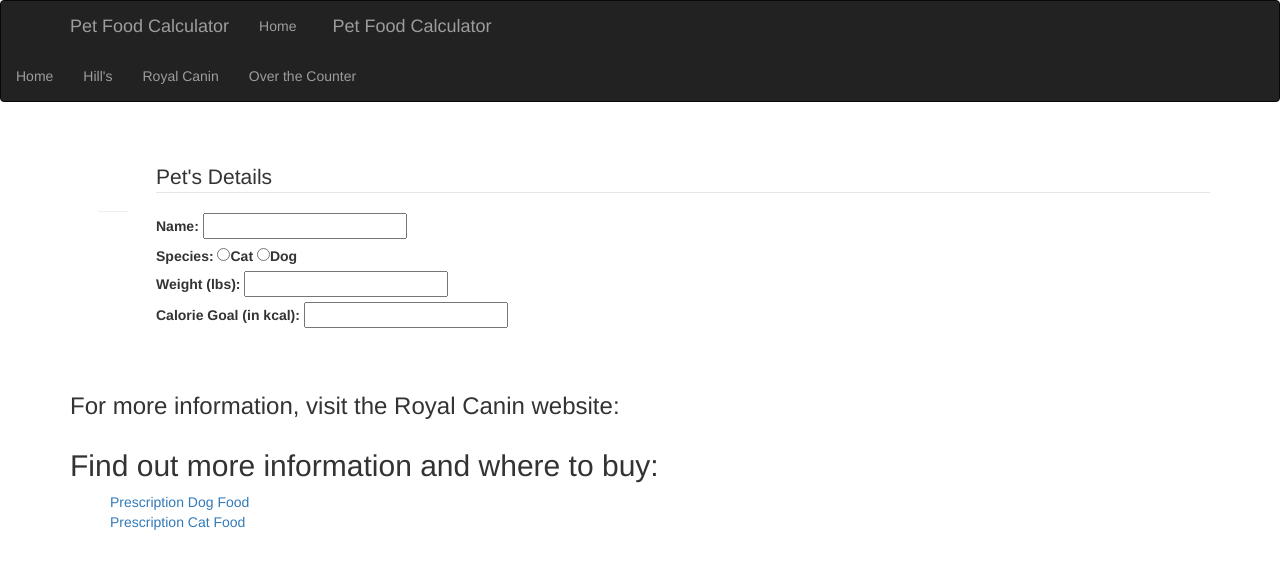
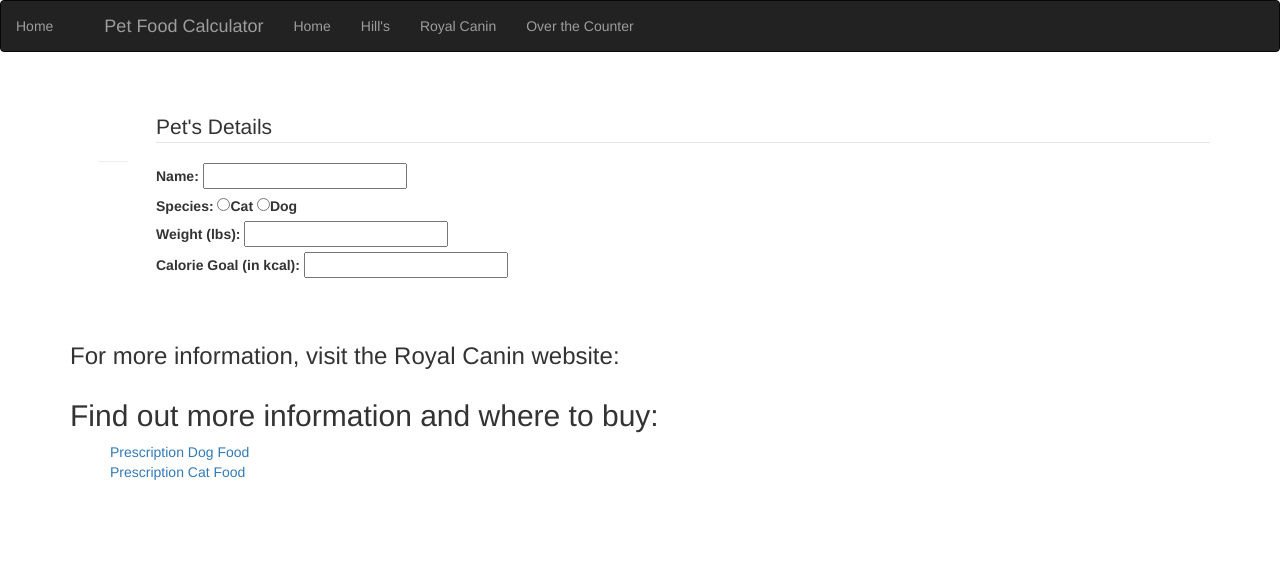
Before and after one commit to colburnh/colburnh.github.io, a plain HTML site: page rc.html in a window 1280 px wide. Drawn offline with nearby package versions, Linux system fonts and the light colour scheme.

Commit message:
Update rc.html

```diff
--- a/rc.html
+++ b/rc.html
@@ -12,21 +12,17 @@
 <body>
     <!-- menu bar -->
     <nav class="navbar navbar-inverse navbar-fixed">
-        <div class="container">
-        <div class="navbar-header">
-            <a class="navbar-brand" href="home.html">Pet Food Calculator</a>
-        </div>
         <ul class="nav navbar-nav">
             <li><a href="home.html">Home</a></li>
             <a class="navbar-brand" href="index.html">Pet Food Calculator</a>
-        </div>
+
         <ul class="nav navbar-nav">
             <li><a href="index.html">Home</a></li>
             <li><a href="hills.html">Hill's</a></li>
             <li><a class="active" href="rc.html">Royal Canin</a></li>
             <li><a href="otc.html">Over the Counter</a></li>
         </ul>
-    </div>
+
     </nav>
 
     <br>
```
